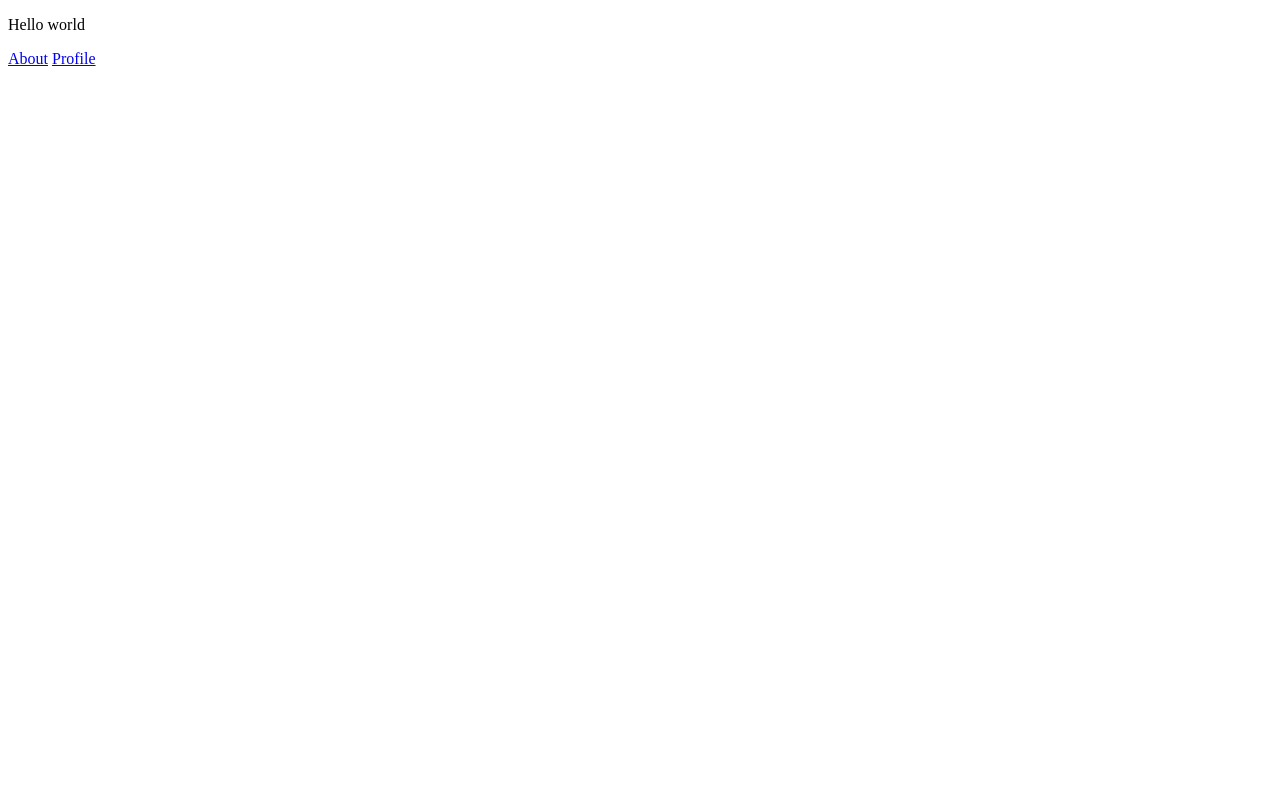
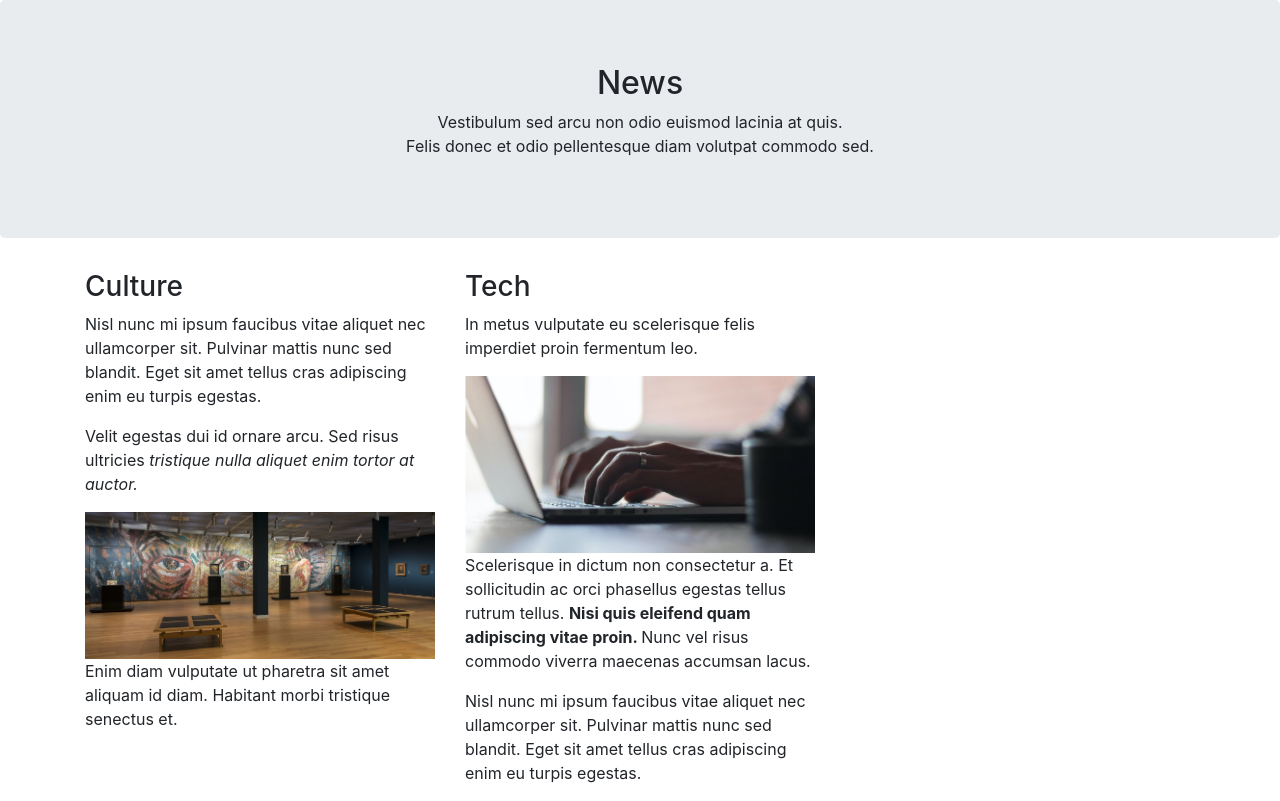
Before and after one commit to inchic55/new-repository, a plain HTML site: page index.html in a window 1280 px wide. Drawn offline with Linux system fonts and the light colour scheme.

Commit message:
Change index.html

```diff
--- a/index.html
+++ b/index.html
@@ -1,11 +1,33 @@
-<!doctype html>
+<!DOCTYPE html>
 <html>
-  <head>
-    <title>Home</title>
-  </head>
-  <body>
-    <p>Hello world</p>
-	<a href="about.html">About</a>
-	<a href="profile.html">Profile</a>
-  </body>
+<head>
+    <meta charset="utf-8">
+    <title>News</title>
+    <link rel="stylesheet" href="css/bootstrap.min.css">
+</head>
+<body>
+<div class="jumbotron text-center">
+  <h2>News</h2>
+  <p>Vestibulum sed arcu non odio euismod lacinia at quis. <br/>Felis donec et odio pellentesque diam volutpat commodo sed.</p>
+</div>
+<div class="container">
+  <div class="row">
+    <div class="col-sm-4">
+      <h3>Culture</h3>
+      <p>Nisl nunc mi ipsum faucibus vitae aliquet nec ullamcorper sit. Pulvinar mattis nunc sed blandit. Eget sit amet tellus cras adipiscing enim eu turpis egestas.  </p>
+	  <p>Velit egestas dui id ornare arcu. Sed risus ultricies <i>tristique nulla aliquet enim tortor at auctor. </i> </p>
+	  <img src="img/culture.png" class="img-fluid">
+	  <p>Enim diam vulputate ut pharetra sit amet aliquam id diam. Habitant morbi tristique senectus et. </p>
+    </div>
+    <div class="col-sm-4"  >
+      <h3>Tech</h3>
+      <p>In metus vulputate eu scelerisque felis imperdiet proin fermentum leo.</p>
+	  <img src="img/tech.png" class="img-fluid">
+	  <p>Scelerisque in dictum non consectetur a. Et sollicitudin ac orci phasellus egestas tellus rutrum tellus. <b>Nisi quis eleifend quam adipiscing vitae proin. </b>Nunc vel risus commodo viverra maecenas accumsan lacus. </p>
+	  <p> Nisl nunc mi ipsum faucibus vitae aliquet nec ullamcorper sit. Pulvinar mattis nunc sed blandit. Eget sit amet tellus cras adipiscing enim eu turpis egestas.  </p>
+    </div>
+  </div>
+</div>
+</body>
+
 </html>
```
